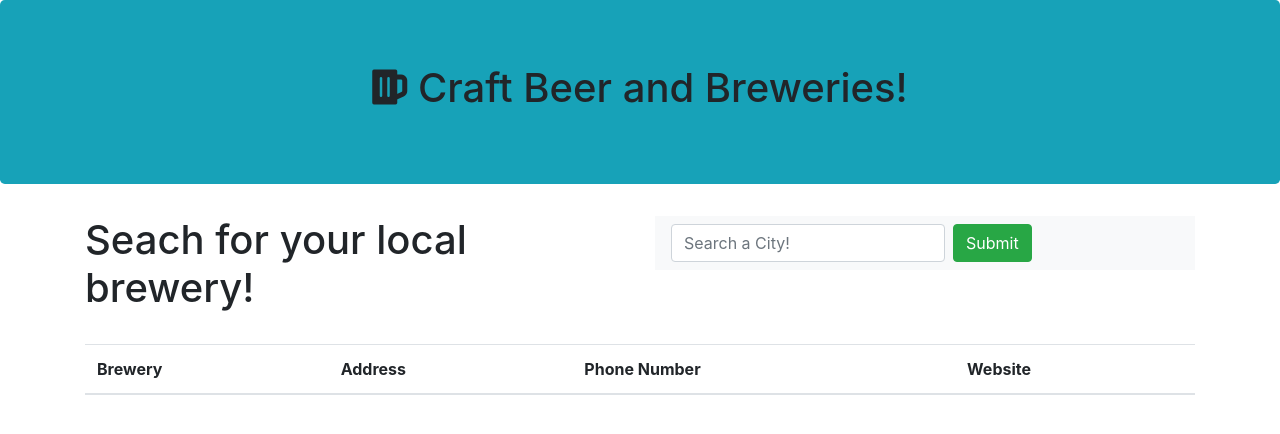
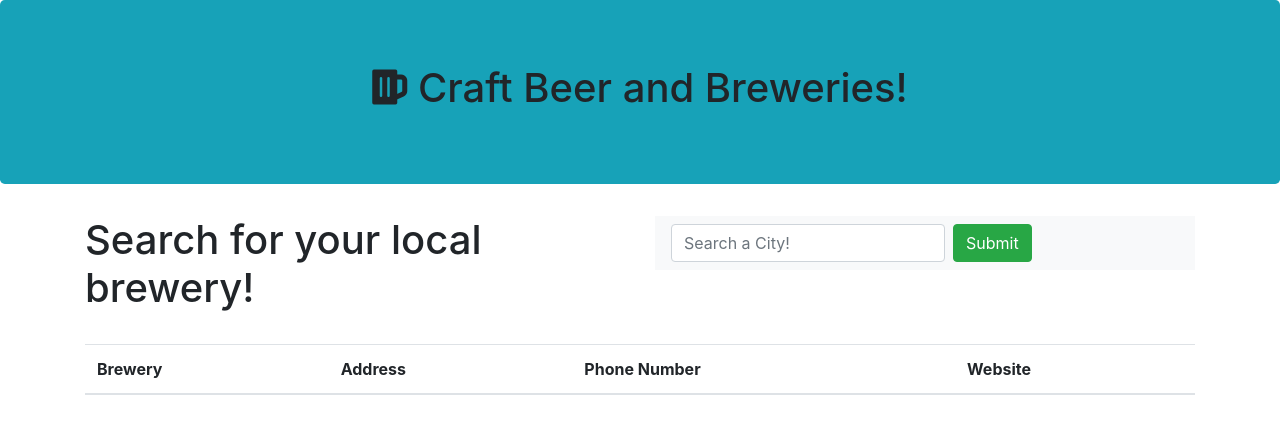
Before and after one commit to tjames02/breweryLocator, a plain HTML site: page index.html in a window 1280 px wide. Drawn offline with nearby package versions, Linux system fonts and the light colour scheme; some packages are replaced by stand-ins of ours.

Commit message:
fixed search spelling

```diff
--- a/index.html
+++ b/index.html
@@ -16,8 +16,6 @@
         src="https://maps.googleapis.com/maps/api/js?key=AIzaSyCYXsWeeMS4jS6-MZRWK7cz0Idbqf_baKs&callback=initMap">
         </script>
 
-
-
     <script src="https://ajax.googleapis.com/ajax/libs/jqueryui/1.12.1/jquery-ui.min.js"></script>
 
 
@@ -33,7 +31,7 @@
         <!--This is the search index where users enter their city or zipp-->
         <div class="row">
             <div class="col">
-                <h1>Seach for your local brewery!</h1>
+                <h1>Search for your local brewery!</h1>
             </div>
             <div class="col">
                 <nav class="navbar navbar-light bg-light">
```
Also changed, not shown: assets/images/brewery.jpeg (added), 1 other file.
